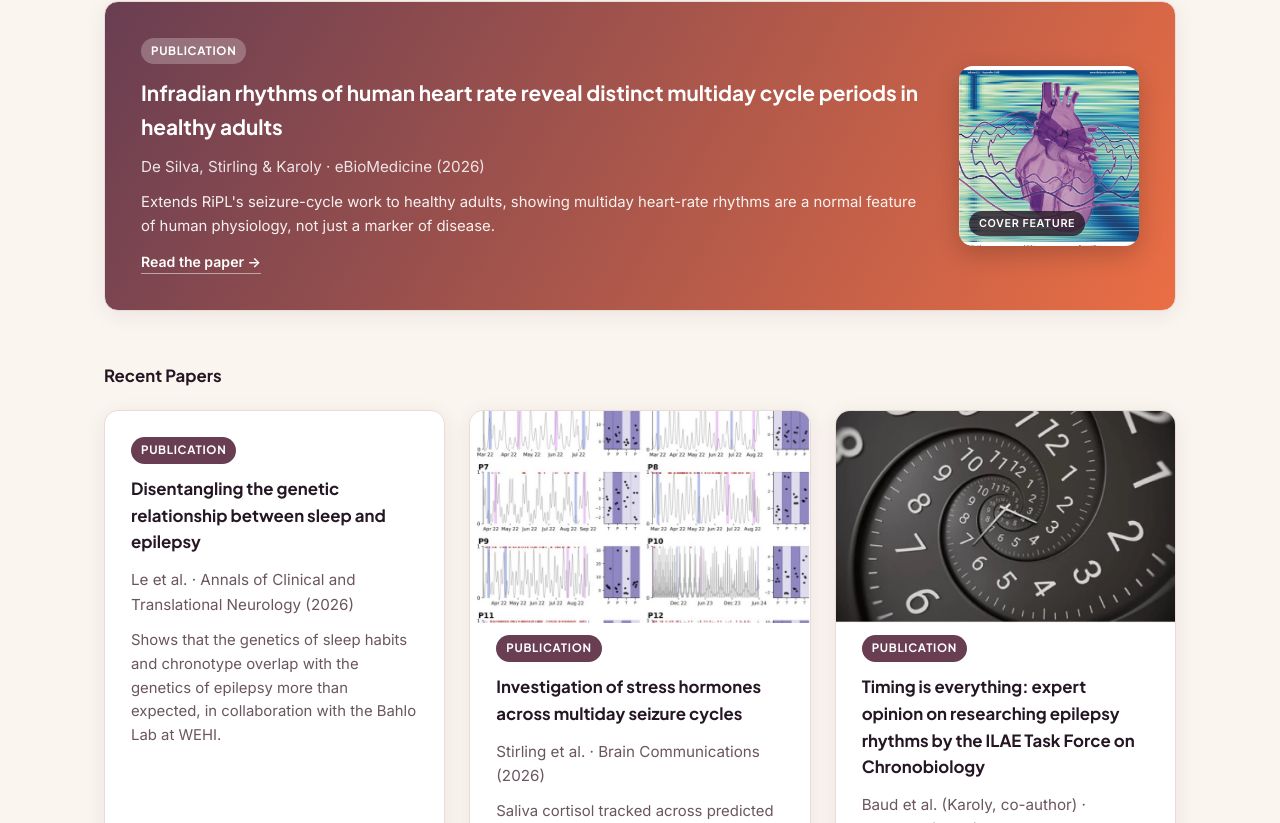
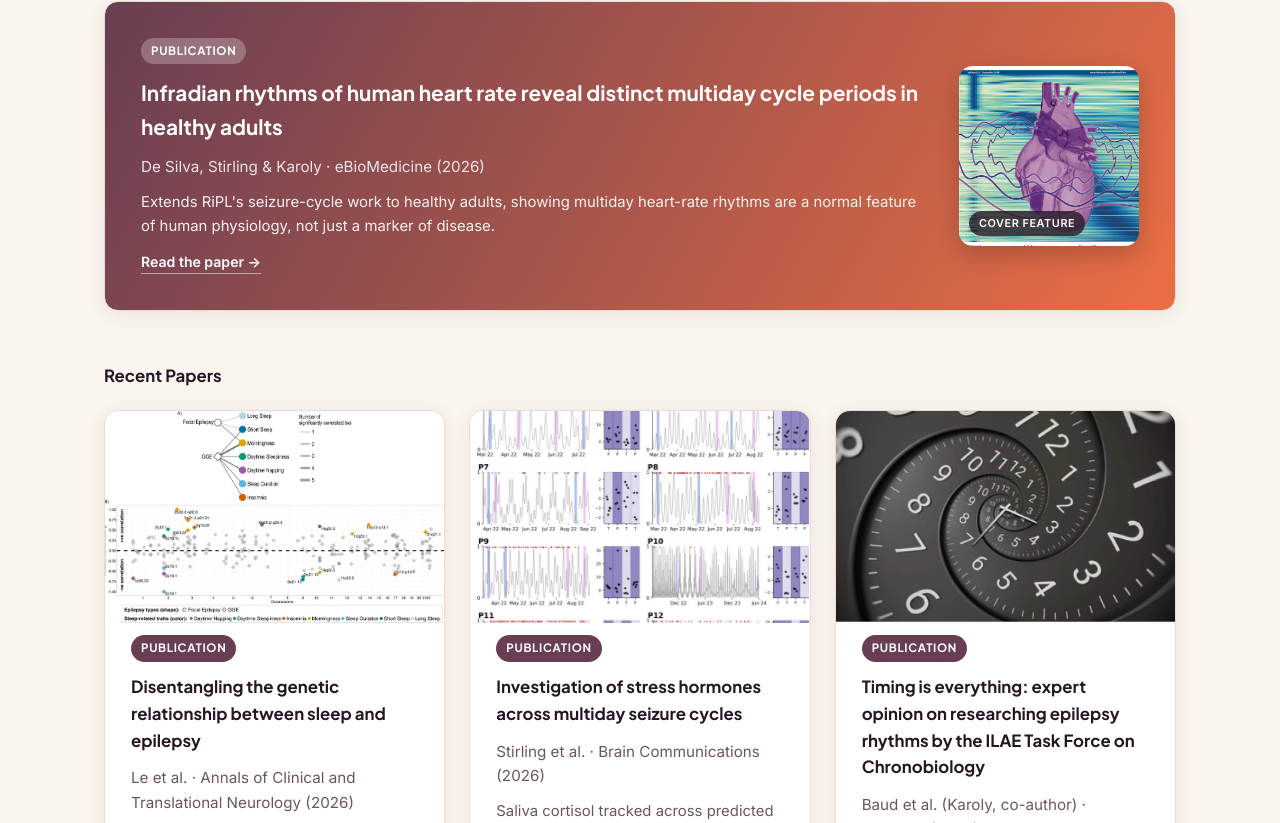
Before and after one commit to RiPLresearch/RiPLresearch.github.io, a plain HTML site: page publications.html in a window 1280 px wide. Shown: the part 429-1252 px from the top of the page. Drawn offline with Linux system fonts and the light colour scheme.

Commit message:
Add tile image for Le et al. 2026 sleep and epilepsy genetics paper
Co-Authored-By: Claude Sonnet 5.5 <noreply@anthropic.com>

```diff
--- a/publications.html
+++ b/publications.html
@@ -57,6 +57,9 @@
     <div class="grid pub-grid">
 
       <div class="card pub-card">
+        <div class="pub-card-media">
+          <img class="pub-card-image" src="assets/cover-acn-2026-le.jpg" alt="Network and chromosome plots showing genetic correlation between epilepsy types and sleep traits such as morningness, insomnia and sleep duration">
+        </div>
         <span class="badge publication">Publication</span>
         <h3>Disentangling the genetic relationship between sleep and epilepsy</h3>
         <p class="pub-meta">Le et al. · Annals of Clinical and Translational Neurology (2026)</p>
```
Also changed, not shown: assets/cover-acn-2026-le.jpg (added).
